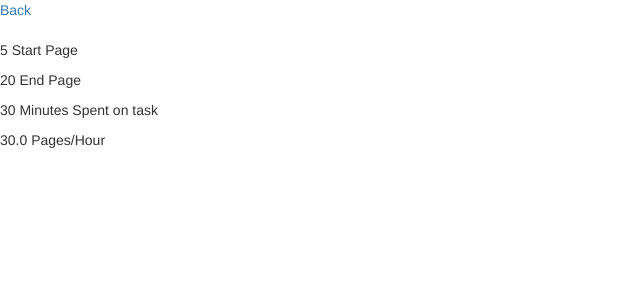
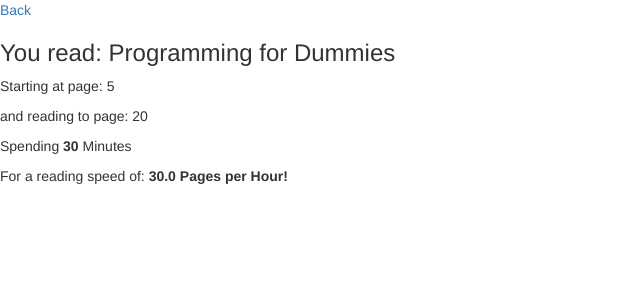
Before and after one commit to carolinehardin/pagewise, a Django app: page /studySession/1/ in a window 1280 px wide. Shown: the top 300 px of the page, without its empty margins (0-640 px from the left). Run offline with Django 3.2, Linux system fonts and the light colour scheme; data comes from the database, SQL or seed files in the repository; both versions use the stored data as it was after the commit; parts of the project's set-up code (start-up, migrations or seed data) failed here and were passed over; some libraries are stand-ins or nearby versions.

Commit message:
Linked study session table to reading assignment, adjusting all views and forms to accomodate

```diff
--- a/firstdjango/firstdjango/templates/inventory/studySession_detail.html
+++ b/firstdjango/firstdjango/templates/inventory/studySession_detail.html
@@ -3,9 +3,9 @@
 
 {% block content %}
 	<a href="{% url 'index' %}">Back</a>
-	<h3>{{ studySession.title|capfirst }}</h3>
-	<p> {{ studySession.startPage }} Start Page</p>
-	<p> {{ studySession.endPage }} End Page</p>
-	<p> {{ studySession.timeSpent }} Minutes Spent on task</p>
-	<p> {{ studySession.endPage|sub:studySession.startPage|div:studySession.timeSpent|mul:60 }} Pages/Hour</p>
+	<h3>You read: {{ studySession.reading|capfirst }}</h3>
+	<p> Starting at page: {{ studySession.startPage }} </p>
+	<p> and reading to page: {{ studySession.endPage }} </p>
+	<p> Spending <strong>{{ studySession.timeSpent }}</strong> Minutes </p>
+	<p> For a reading speed of: <strong>{{ studySession.endPage|sub:studySession.startPage|div:studySession.timeSpent|mul:60 }} Pages per Hour!</strong></p>
 {% endblock %}
--- a/firstdjango/inventory/forms.py
+++ b/firstdjango/inventory/forms.py
@@ -19,7 +19,7 @@ class newSessionForm(forms.ModelForm):
 	startPage = forms.IntegerField(label='Start Page', help_text="Start Page", required=True)
 	endPage = forms.IntegerField(label='End Page', help_text="What was the last page you read", required=True)
 	timeSpent = forms.IntegerField(label='Minutes spent reading', help_text="How many minutes did you spend reading?", required=True)
-
+	reading = forms.ModelChoiceField(queryset=Item.objects.all(), to_field_name="title", required=True)
 	class Meta:
 		model = StudySessions
 		fields = ('date','startPage', 'endPage', 'timeSpent')
--- a/firstdjango/inventory/models.py
+++ b/firstdjango/inventory/models.py
@@ -6,12 +6,15 @@ class Item(models.Model):
 	endPage = models.IntegerField()
 	course = models.CharField(max_length=200)
 	dueDate = models.DateField()
+	def __unicode__(self):
+		return u'{0}'.format(self.title)
 
 class StudySessions(models.Model):
 	date = models.DateField()
 	startPage = models.IntegerField()
 	endPage = models.IntegerField()
 	timeSpent = models.IntegerField()
+	reading = models.ForeignKey(Item)
 
 class Course(models.Model):
 	title = models.CharField(max_length=200)
```
Also changed, not shown: firstdjango/db.sqlite3, firstdjango/inventory/migrations/0007_studysessions_reading.py (added).
